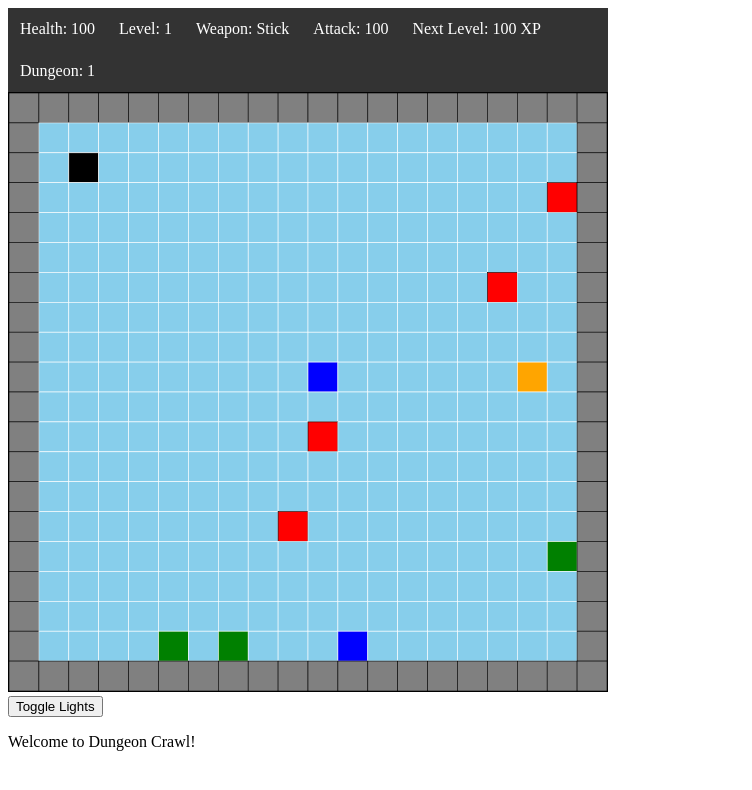
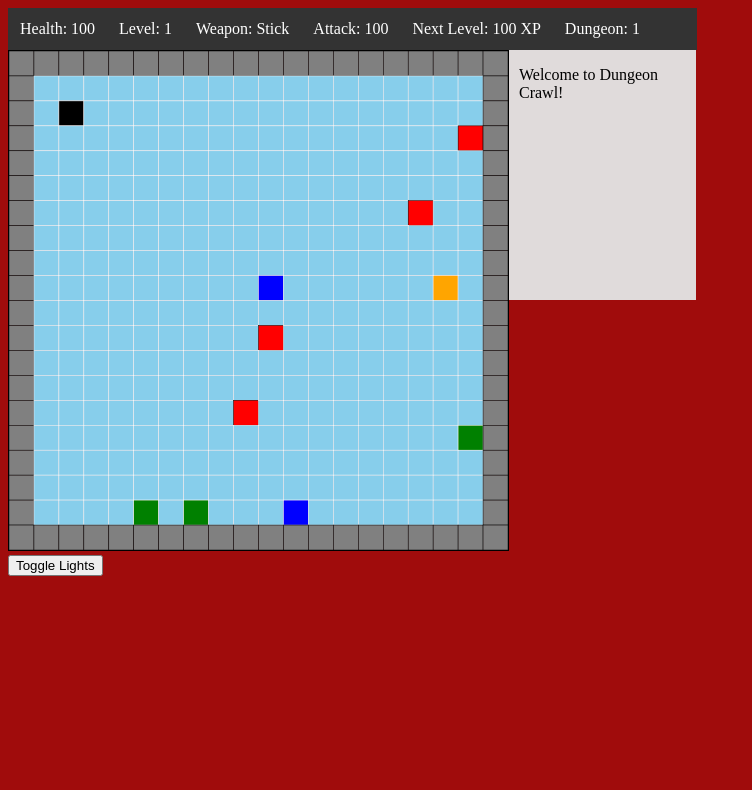
Before and after one commit to KenzoM/fcc-roguelike-dungeon-crawler, a React (Create React App) app: page / in a window 1280 px wide. Shown: the top 790 px of the page, without its empty margins (0-752 px from the left). Built offline with nearby package versions, Linux system fonts and the light colour scheme.

Commit message:
added css styling for dialogue prompt

```diff
--- a/src/components/App.js
+++ b/src/components/App.js
@@ -2,7 +2,7 @@ import React, { Component } from 'react';
 import MapGenerator from '../containers/MapGenerator';
 import StatusBarContainer from '../containers/StatusBarContainer';
 import ToggleLights from '../containers/ToggleLights';
-import MessageBoard from '../containers/MessageContainer';
+import Message from '../containers/MessageContainer';
 import '../stylesheets/styles.css';
 
 export default class App extends Component {
@@ -10,9 +10,11 @@ export default class App extends Component {
     return (
       <div className="app-container">
         <StatusBarContainer />
-        <MapGenerator />
+        <div className="container">
+          <MapGenerator />
+          <Message />
+        </div>
         <ToggleLights />
-        <MessageBoard />
       </div>
     );
   }
--- a/src/containers/MapGenerator.js
+++ b/src/containers/MapGenerator.js
@@ -88,7 +88,7 @@ class MapGenerator extends Component {
 
   render(){
     return (
-      <div>
+      <div className="dungeon-map">
         {this.onClickToggleLights()}
       </div>
     )
--- a/src/containers/MessageContainer.js
+++ b/src/containers/MessageContainer.js
@@ -17,7 +17,7 @@ class MessageContainer extends Component {
   }
   render(){
     return(
-      <div>
+      <div className="message">
         {this.renderMessages()}
       </div>
     )
--- a/src/stylesheets/styles.css
+++ b/src/stylesheets/styles.css
@@ -1,5 +1,12 @@
+body{
+  background: #A00C0C;
+}
 .app-container {
   max-width: 600px;
+}
+
+.status-bar {
+  min-width: 689px;
 }
 
 .status-bar  ul {
@@ -67,3 +74,19 @@ svg {
   fill: white;
   stroke: black;
 }
+
+.container{
+  min-width: 835px;
+  display: flex;
+}
+
+.dungeon-map{
+  width: 60%;
+}
+
+.message{
+  height: 250px;
+  width: 20%;
+  background: #e0dbdb;
+  padding: 0px 10px 0 10px;
+}
```
